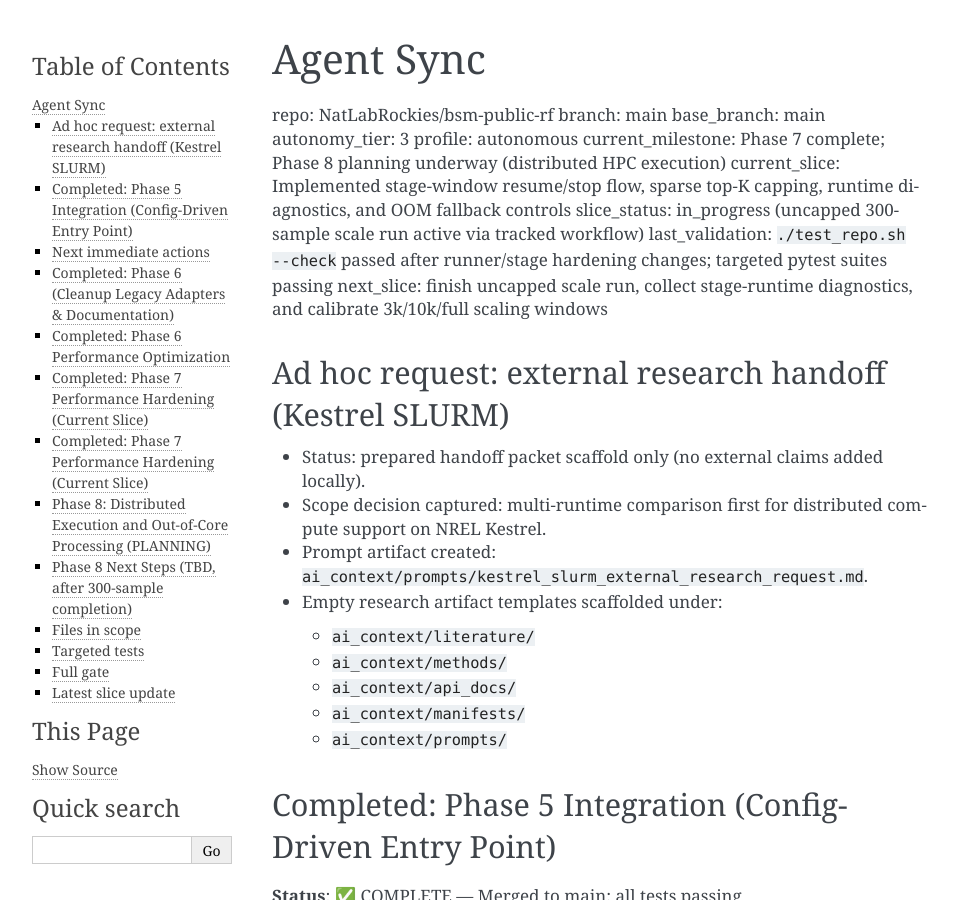
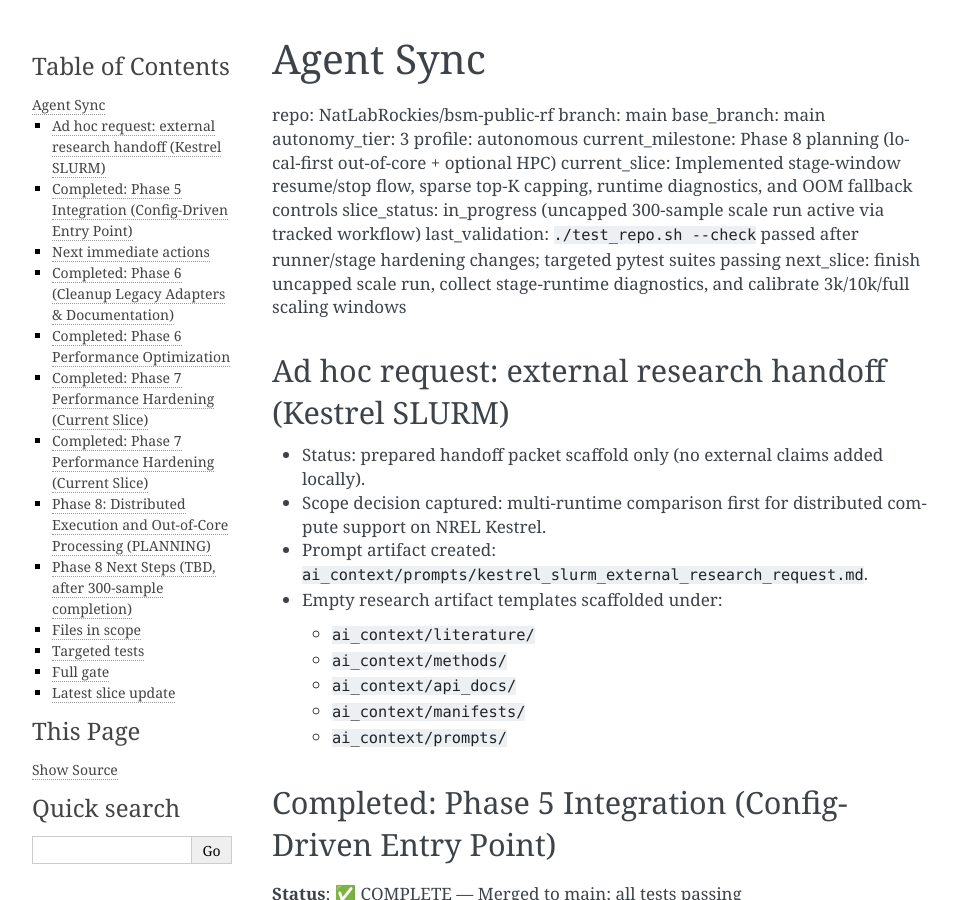
Before and after one commit to NatLabRockies/rfm-pipeline, a Sphinx documentation site: the page built from docs/AGENT_SYNC.md, in a window 1280 px wide and 900 px high. Shown: the whole window, without its empty margins (148-1106 px from the left). Built offline with Sphinx 7.4.7, drawn with Linux system fonts in a browser that asks for light colours.

Commit message:
Update AGENT_SYNC: Phase 8 local-first priority noted

```diff
--- a/docs/AGENT_SYNC.md
+++ b/docs/AGENT_SYNC.md
@@ -5,7 +5,7 @@ branch: main
 base_branch: main
 autonomy_tier: 3
 profile: autonomous
-current_milestone: Phase 7 complete; Phase 8 planning underway (distributed HPC execution)
+current_milestone: Phase 8 planning (local-first out-of-core + optional HPC)
 current_slice: Implemented stage-window resume/stop flow, sparse top-K capping, runtime diagnostics, and OOM fallback controls
 slice_status: in_progress (uncapped 300-sample scale run active via tracked workflow)
 last_validation: `./test_repo.sh --check` passed after runner/stage hardening changes; targeted pytest suites passing
```
